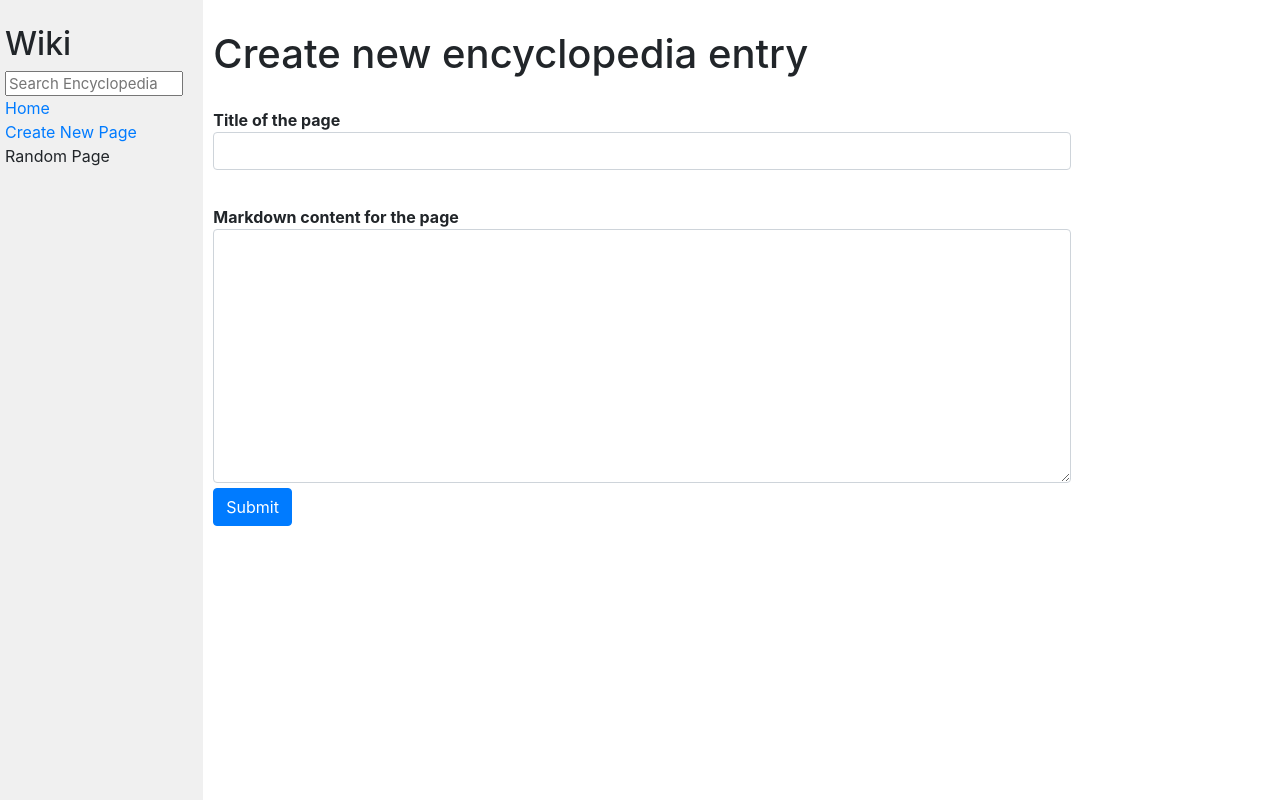
After one commit to igorpex/commerce, a Django app: page /add/ in a window 1280 px wide. The commit adds this page. Run offline with Django 3.2, Linux system fonts and the light colour scheme; some libraries are stand-ins or nearby versions.

Commit message:
New Page functionality added

```diff
--- a/encyclopedia/static/encyclopedia/styles.css
+++ b/encyclopedia/static/encyclopedia/styles.css
@@ -36,3 +36,25 @@ textarea {
 .sidebar h2 {
     margin-top: 5px;
 }
+
+
+.add_form {
+    width: 80%;
+}
+
+.add_title {
+    margin-top:30px;
+    margin-bottom:5px;
+    font-weight: bold;
+}
+
+.add_error {
+    color:red;
+    height:20px;
+}
+
+.add_content {
+    margin-top:10px;
+    margin-bottom:5px;
+    font-weight: bold;
+}
--- /dev/null
+++ b/encyclopedia/templates/encyclopedia/add.html
@@ -0,0 +1,29 @@
+{% extends "encyclopedia/layout.html" %}
+
+{% block title %}
+    {{ title }}
+{%endblock%}
+
+{% block body %}
+
+    <h1> Create new encyclopedia entry</h1>
+
+    <form action="{% url 'add' %}" method="post">
+    <div class="form-group add_form">
+        {% csrf_token %}
+
+        <div class="add_title">
+            {{ form.title.label }}
+            {{ form.title }}
+        </div>
+        <div class="add_error">{{ error }}</div>
+
+        <div class="add_content">
+            {{ form.content.label }}
+            {{ form.content }}
+        </div>
+        <input class="btn btn-primary" type="submit">
+    </div>
+    </form>
+
+{% endblock %}
--- a/encyclopedia/templates/encyclopedia/layout.html
+++ b/encyclopedia/templates/encyclopedia/layout.html
@@ -20,7 +20,7 @@
                     <a href="{% url 'index' %}">Home</a>
                 </div>
                 <div>
-                    Create New Page
+                    <a href="{% url 'add' %}">Create New Page</a>
                 </div>
                 <div>
                     Random Page
--- a/encyclopedia/urls.py
+++ b/encyclopedia/urls.py
@@ -6,5 +6,6 @@ from . import views
 urlpatterns = [
     path("", views.index, name="index"),
     path("<str:title>", views.get_entry, name="entry"),
-    path("search/", views.search, name="search")
+    path("search/", views.search, name="search"),
+    path("add/", views.add, name="add")
 ]
--- a/encyclopedia/views.py
+++ b/encyclopedia/views.py
@@ -4,6 +4,19 @@ from . import util
 
 # New import
 from django.http import HttpResponse
+from django import forms
+
+from django.urls import reverse
+from django.http import HttpResponseRedirect
+
+
+class NewEntryForm(forms.Form):
+    title = forms.CharField(label="Title of the page")
+    title.widget.attrs.update({'class': 'form-control .form-group'})
+
+    content = forms.CharField(label="Markdown content for the page", widget=forms.Textarea)
+    content.widget.attrs.update({'class': 'form-control'})
+    # form-control form-group
 
 
 def index(request):
@@ -30,3 +43,30 @@ def search(request):
             "title": "Search Results",
             "entries": util.search(q)
         })
+
+def add(request):
+    if request.method == "POST":
+        form = NewEntryForm(request.POST)
+        if form.is_valid():
+            title = form.cleaned_data['title']
+            content = form.cleaned_data['content']
+
+            # check for unique
+            entries = util.list_entries()
+            unique = title.lower() not in [entry.lower() for entry in entries]
+
+            # if title exist, give error
+            if not unique:
+                return render(request, "encyclopedia/add.html", {"title": "Create Encyclopedia Entry", "form": form, 'error':'This title is not unique, please change'})
+            # if unique
+            else:
+                util.save_entry(title, content)
+                return HttpResponseRedirect(f'../{title}')
+                # return render(request, "encyclopedia/entry.html", {
+                #     "title": title,
+                #     "entry": util.get_entry(title)
+                #  })
+                #  redirect
+            # return render(request, "encyclopedia/add.html", {"title": "Create Encyclopedia Entry", "form": form})
+    else:
+        return render(request, "encyclopedia/add.html", {"title": "Create Encyclopedia Entry", "form": NewEntryForm})
```
Also changed, not shown: entries/Django2.md (added, +1 -0 lines), encyclopedia/static/encyclopedia/favicon.ico (added).
